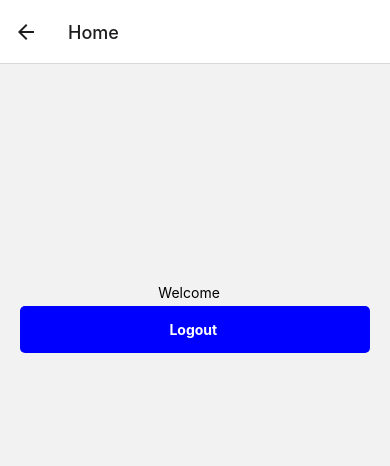
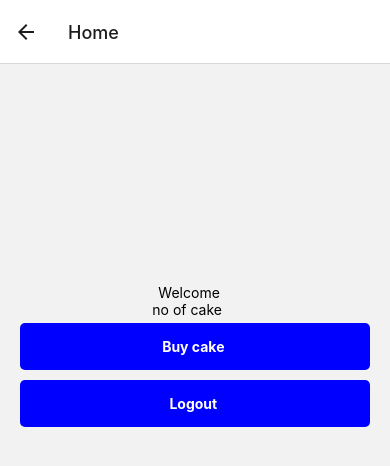
Before and after one commit to vikasdhoke/demo3ReactNativeLogin, a React Native app: screen /Home in a window 390 px wide. Shown: the top 466 px of the page. Built offline with nearby package versions, Linux system fonts and the light colour scheme.

Commit message:
buy cake bitton added

```diff
--- a/package.json
+++ b/package.json
@@ -12,12 +12,15 @@
   "dependencies": {
     "@react-navigation/native": "^6.0.12",
     "@react-navigation/native-stack": "^6.8.0",
+    "axios": "^0.27.2",
     "react": "18.1.0",
     "react-native": "0.70.0",
     "react-native-safe-area-context": "^4.3.3",
     "react-native-screens": "^3.17.0",
     "react-redux": "^8.0.2",
-    "redux": "^4.2.0"
+    "redux": "^4.2.0",
+    "redux-logger": "^3.0.6",
+    "redux-thunk": "^2.4.1"
   },
   "devDependencies": {
     "@babel/core": "^7.12.9",
--- a/src/screens/Homescreen.js
+++ b/src/screens/Homescreen.js
@@ -1,4 +1,4 @@
-import { View, Text, StyleSheet } from 'react-native'
+import { View, Text, StyleSheet, TouchableOpacity } from 'react-native'
 import React from 'react'
 import Custombutton from '../components/Custombutton'
 
@@ -15,7 +15,10 @@ const Homescreen = (  {route , navigation,} ) => {
     <View style={styles.root} >
       {/* <Text>Welcome  {myName} </Text> */}
       <Text>Welcome   </Text>
+      <Text>no of cake    </Text>
+      {/* <Custombutton style={styles.container}>Buy cake </Custombutton> */}
 
+      <Custombutton text="Buy cake"  />
       <Custombutton text="Logout" onPress={onSignOutPressed} />
     </View>
   )
@@ -27,6 +30,15 @@ const styles = StyleSheet.create( {
         padding: 20,
         marginTop: 200,
     },
+    container: {
+      backgroundColor: 'blue',
+      width: '100%',
+      padding: 15,
+      borderRadius: 5,
+      marginVertical: 5,
+      paddingHorizontal: 10,
+      alignItems: 'center',
+  },
   });
 
 export default Homescreen
--- a/src/screens/SignInscreen.js
+++ b/src/screens/SignInscreen.js
@@ -4,26 +4,27 @@ import Custominput from '../components/Custominput';
 import Custombutton from '../components/Custombutton';
 // import {login,logout} from "./actions/index"
 import { useSelector,useDispatch } from 'react-redux';
+import navigatetoa from '../state/reducers/LoginOut';
 
 const SignInscreen = ({navigation}) => {
   const [username,setUserName] = useState('');
   const [password,setPassword] = useState('');
 
-  // const myState = useSelector((state)=> state.navigateto)
+  const myState = useSelector((state)=> state.navigateto)
 
-  // const dispatch = useDispatch()
+  const dispatch = useDispatch()
 
   const onSignInPressed =()=>{
-    // console.warn('Login')
+    // console.warn(dispatch(navigatetoa.myState.username))
     // dispatch(login())
-    if (username==="Vikas" && password==="123" ) {
+    // if (username==="Vikas" && password==="123" ) {
+    if (username ==="Vikas" && password ==="123" ) {
       // Alert.alert(`Thank you ${username}`)
       // navigation.navigate("Home" , {myName: `${username}}` )
       navigation.navigate("Home"  )
     }else{
       Alert.alert(`invalid credentials`)
     }
-
 
   }
 
```
Also changed, not shown: index1.js (added, +21 -0 lines), src/state/store.js (line endings or trailing spaces), 1 other file (tests, documents, lock files or other folders).
